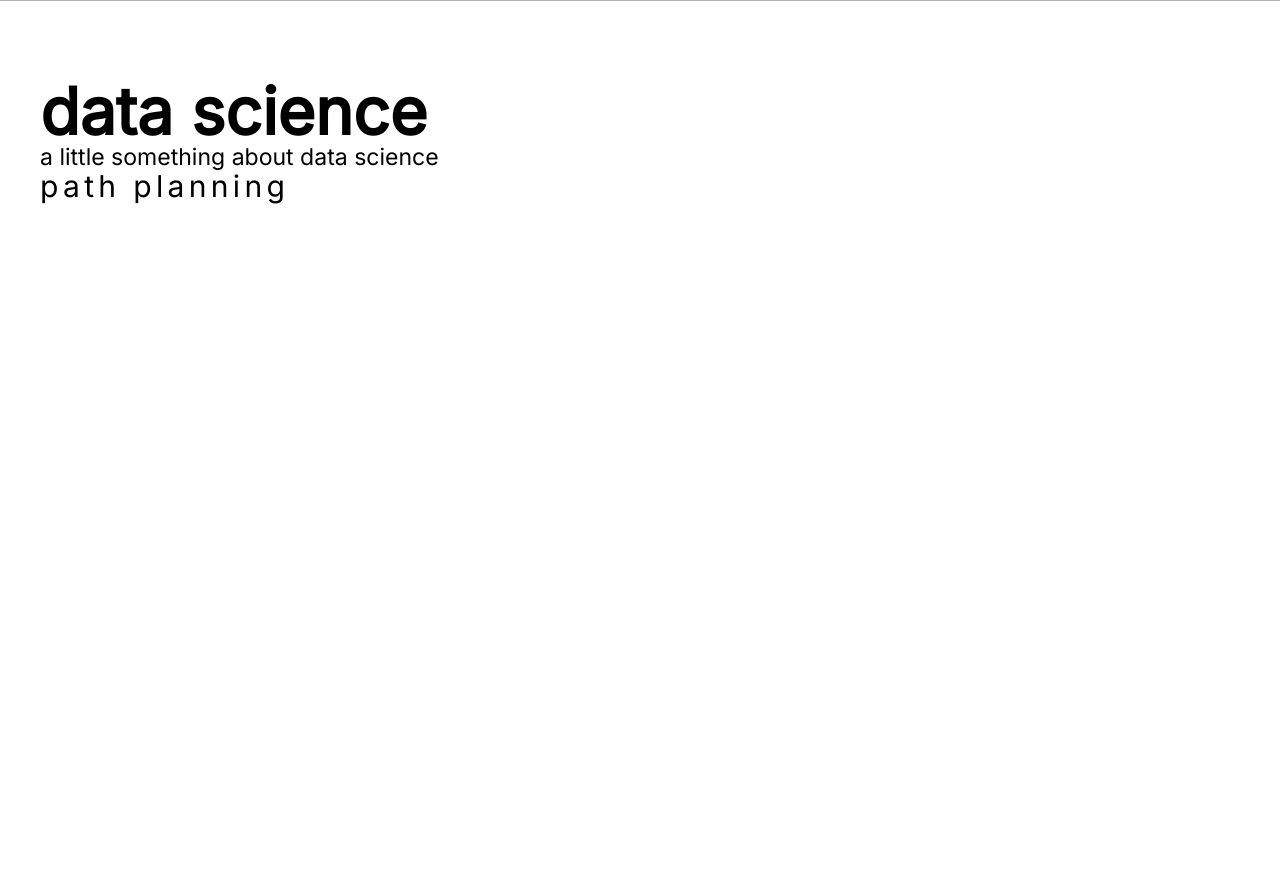
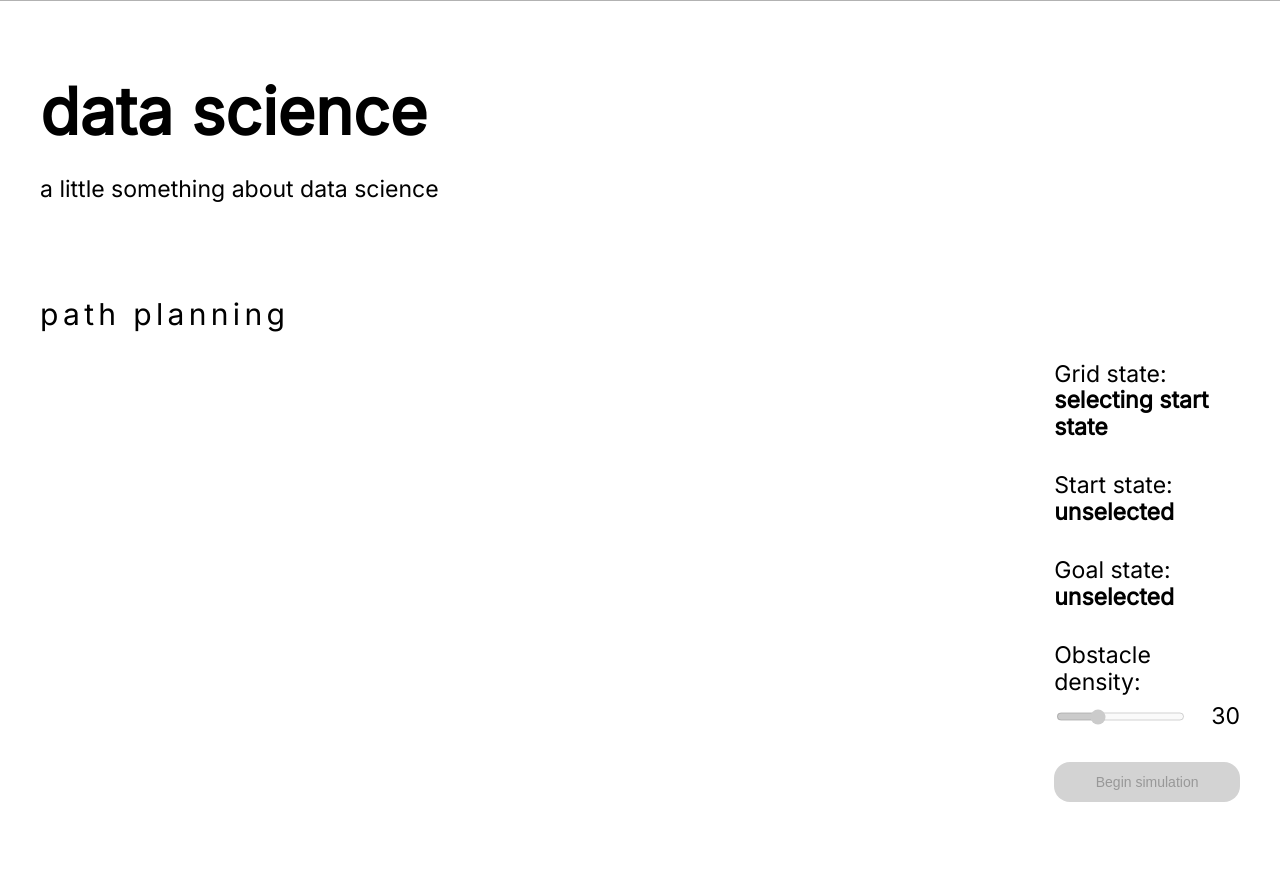
Before and after one commit to JeremyWebb45/flask-backend, a Flask app: template templates/about.html in a window 1280 px wide. Shown: the part 48-930 px from the top of the page. Before the commit the page ends 252 px from the top, so only its background shows below. Run offline with Flask 3, Linux system fonts and the light colour scheme; the template is opened without the code that fills it, so the values that code supplies are empty.

Commit message:
begin boundary exploration

```diff
--- a/main.py
+++ b/main.py
@@ -1,6 +1,6 @@
 import datetime
 
-from flask import Flask, render_template
+from flask import Flask, render_template, request
 
 from server import PathPlanning
 
@@ -16,6 +16,11 @@ def root():
     width = pathPlanningController.getWidth()
     return render_template("about.html", grid=grid, height=height, width=width)
 
+@app.route("/api/path-planning", methods=['GET', 'POST'])
+def pathPlanning():
+    print(request.args.get('body'))
+    return {'message': 'hey'}
+
 @app.route("/data-science")
 def dataScience():
     return render_template("data-science.html")
--- a/static/components/cellular-grid/cellular-grid.css
+++ b/static/components/cellular-grid/cellular-grid.css
@@ -1,13 +1,53 @@
-.gridContainer.table {
+#gridContainer {
+  display: flex;
+  column-gap: 32px;
+}
+
+#gridContainer table {
   border-spacing: 0;
   border-collapse: collapse;
   table-layout: fixed;
   width: 100%;
 }
 
-.gridContainer td {
+#gridContainer td {
   box-sizing: border-box;
   border: 1px solid black;
   height: 10px;
   cursor: pointer;
 }
+
+#gridContainer td.startSelected {
+  background-color: red;
+}
+
+#gridContainer td.goalSelected {
+  background-color: green;
+}
+
+.gridData {
+  row-gap: 32px;
+  display: flex;
+  flex-direction: column;
+}
+
+.gridData button {
+  height: 40px;
+  background-color: lightgray;
+  border-radius: 16px;
+}
+
+.gridData button p {
+  font-size: 14px;
+}
+
+.sliderContainer {
+  display: flex;
+  flex-direction: column;
+  row-gap: 8px;
+}
+
+.sliderContent {
+  display: flex;
+  column-gap: 24px;
+}
--- a/static/components/cellular-grid/cellular-grid.js
+++ b/static/components/cellular-grid/cellular-grid.js
@@ -1,31 +1,80 @@
-class CellularGrid extends HTMLElement {
-  grid;
-  height;
-  width;
-  tBody;
+class CellularGrid {
+  startState;
+  startSelection;
+  goalState;
+  goalSelection;
+  gridState = 'select start state';
+  gridBody;
+  gridSubmit;
+  densitySlider;
+  densityAmount;
   constructor() {
-    super();
-    const serverData = JSON.parse(this.getAttribute("data-"));
-    this.grid = serverData.grid;
-    this.height = serverData.height;
-    this.width = serverData.width;
-    this.tBody = document.getElementById("gridBody");
-    console.log(this.tBody);
+    this.gridBody = document.getElementById('gridBody');
+    this.densitySlider = document.getElementById('densitySlider');
+    this.densityAmount = document.getElementById('densityAmount');
+    this.gridSubmit = document.getElementById('gridSubmit');
+    this.startSelection = document.getElementById('startSelection');
+    this.goalSelection = document.getElementById('goalSelection');
+    this.attachListeners();
   }
 
-  connectedCallback() {
-    const gridContents = document.createElement("div");
-    this.grid.forEach((row, rowIdx) => {
-      const currRow = document.createElement("tr");
-      gridContents.appendChild(currRow);
-      row.forEach((cell, cellIdx) => {
-        const currCell = document.createElement("td");
-        currRow.appendChild(currCell);
-      });
+  attachListeners() {
+    this.gridBody.addEventListener('click', e => {
+      const x = e.target.cellIndex;
+      const y = e.target.parentElement.sectionRowIndex;
+      const cellRender = `(${x}, ${y})`;
+      const gridState = document.getElementById('gridState');
+      switch (this.gridState) {
+        case 'select start state':
+          if (this.startState) {
+            this.startState.className = '';
+          }
+          this.startState = e.target;
+          e.target.className = 'startSelected';
+          this.startSelection.innerHTML = cellRender;
+          this.gridState = 'select goal state';
+          gridState.innerHTML = this.gridState;
+          break;
+        case 'select goal state':
+          if (this.goalState) {
+            this.goalState.className = '';
+          }
+          this.goalState = e.target;
+          e.target.className = 'goalSelected';
+          this.goalSelection.innerHTML = cellRender;
+          this.gridState = 'select obstacle density';
+          this.densitySlider.disabled = false;
+          this.gridSubmit.disabled = false;
+          gridState.innerHTML = this.gridState;
+          break;
+        default:
+          break;
+      }
     });
-    console.log(gridContents.innerHTML);
-    this.innerHTML = gridContents.innerHTML;
+    this.densitySlider.addEventListener('input', () => {
+      this.densityAmount.innerHTML = this.densitySlider.value;
+    });
+    this.gridSubmit.addEventListener('click', () => {
+      let data = new FormData();
+      data.append('goal', this.goalSelection.innerHTML);
+      data.append('start', this.startSelection.innerHTML);
+      data.append('density', this.densityAmount.innerHTML);
+      console.log(data);
+      fetch('/api/path-planning', {
+        method: 'POST',
+        headers: {'Content-Type': 'application/json'},
+        body: {
+          start: this.startSelection.innerHTML,
+        },
+      })
+        .then(res => {
+          console.log(res);
+        })
+        .catch(err => {
+          console.log(err);
+        });
+    });
   }
 }
 
-customElements.define("cellular-grid", CellularGrid);
+new CellularGrid();
--- a/static/global.css
+++ b/static/global.css
@@ -8,7 +8,7 @@ body {
   margin: 0;
   max-width: 1280px;
   width: 100%;
-  font-family: "Inter";
+  font-family: 'Inter';
   display: flex;
   flex-direction: column;
 }
@@ -16,6 +16,18 @@ body {
 main {
   display: flex;
   padding: 80px 40px;
+}
+
+section {
+  display: flex;
+  flex-direction: column;
+  row-gap: 96px;
+}
+
+article {
+  display: flex;
+  flex-direction: column;
+  row-gap: 32px;
 }
 
 button {
--- a/templates/about.html
+++ b/templates/about.html
@@ -21,38 +21,31 @@
     <script
       src="static/components/header/header.js"
       type="text/javascript"
-      defer
-    ></script>
+      defer></script>
     <script
       src="static/components/cellular-grid/cellular-grid.js"
       type="text/javascript"
-      defer
-    ></script>
+      defer></script>
     <link rel="icon" type="image/x-icon" href="/static/favicon.ico" />
     <link
       type="text/css"
       rel="stylesheet"
-      href="{{ url_for('static', filename='about.css') }}"
-    />
+      href="{{ url_for('static', filename='about.css') }}" />
     <link
       type="text/css"
       rel="stylesheet"
-      href="/static/components/cellular-grid//cellular-grid.css"
-    />
+      href="/static/components/cellular-grid//cellular-grid.css" />
     <link
       type="text/css"
       rel="stylesheet"
-      href="{{ url_for('static', filename='global.css') }}"
-    />
+      href="{{ url_for('static', filename='global.css') }}" />
     <link
       type="text/css"
       rel="stylesheet"
-      href="/static/components/header/header.css"
-    />
+      href="/static/components/header/header.css" />
     <link
       href="https://fonts.googleapis.com/css?family=Inter"
-      rel="stylesheet"
-    />
+      rel="stylesheet" />
   </head>
   <body>
     <header-component></header-component>
@@ -64,16 +57,50 @@
         </article>
         <article>
           <h6>path planning</h6>
-          <table id="gridContainer">
-            <tbody id="gridBody">
-              {% for x in grid %}
-              <td>{{x}}</td>
-              {% endfor %}
-              <!-- <cellular-grid
-                data-='{"grid": {{grid}}, "height": {{height}}, "width": {{width}}}'
-              ></cellular-grid> -->
-            </tbody>
-          </table>
+          <div id="gridContainer">
+            <table>
+              <tbody id="gridBody">
+                {% for row in grid %}
+                <tr>
+                  {% for data in row %}
+                  <td></td>
+                  {% endfor %}
+                </tr>
+                {% endfor %}
+              </tbody>
+            </table>
+            <div class="gridData">
+              <p>
+                Grid state: <br />
+                <b id="gridState">selecting start state</b>
+              </p>
+              <p>
+                Start state: <br />
+                <b id="startSelection">unselected</b>
+              </p>
+              <p>
+                Goal state: <br />
+                <b id="goalSelection">unselected</b>
+              </p>
+              <div class="sliderContainer">
+                <p>Obstacle density:</p>
+                <div class="sliderContent">
+                  <input
+                    type="range"
+                    min="0"
+                    max="100"
+                    value="30"
+                    class="slider"
+                    id="densitySlider"
+                    disabled />
+                  <p id="densityAmount">30</p>
+                </div>
+              </div>
+              <button id="gridSubmit" disabled>
+                <p>Begin simulation</p>
+              </button>
+            </div>
+          </div>
         </article>
       </section>
     </main>
```
